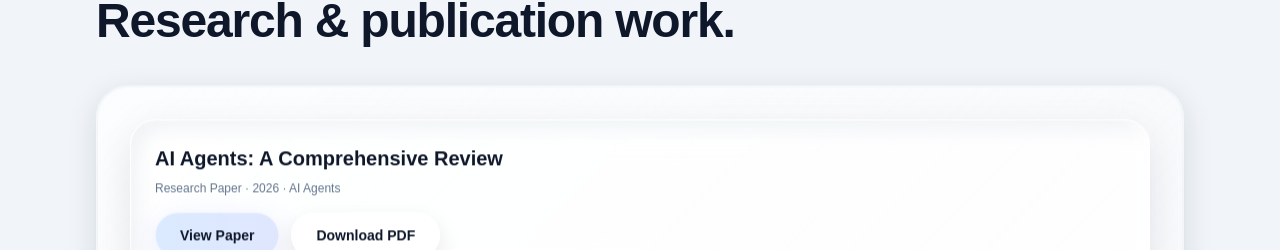
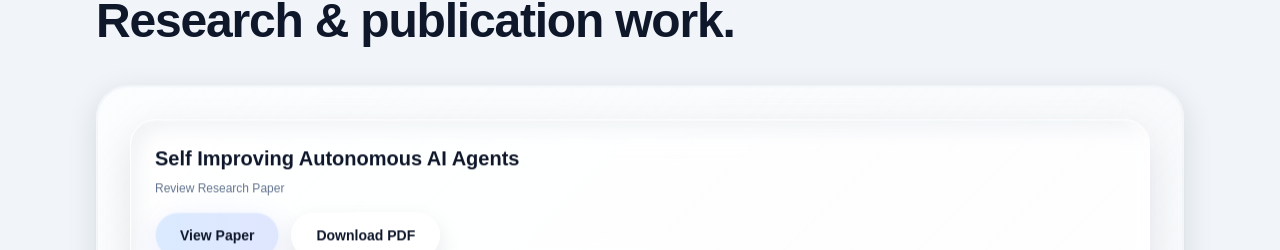
Before and after one commit to abdulxrahman-ai/abdulrahman, a Next.js app: page / in a window 1280 px wide. Shown: the part 2778-3028 px from the top of the page. Built offline with nearby package versions, Linux system fonts and the light colour scheme.

Commit message:
Update page.tsx

```diff
--- a/app/page.tsx
+++ b/app/page.tsx
@@ -845,11 +845,11 @@ className="bg-gradient-to-r from-sky-100 to-indigo-100 text-blue-800 border-blue
 
   <div className={`rounded-[1.6rem] p-6 ${clay}`}>
     <h3 className="text-xl font-semibold text-slate-900">
-  AI Agents: A Comprehensive Review
+  Self Improving Autonomous AI Agents
 </h3>
 
     <p className="mt-2 text-xs text-slate-500">
-  Research Paper · 2026 · AI Agents
+ Review Research Paper
 </p>
 
     <div className="mt-4 flex gap-3">
```
